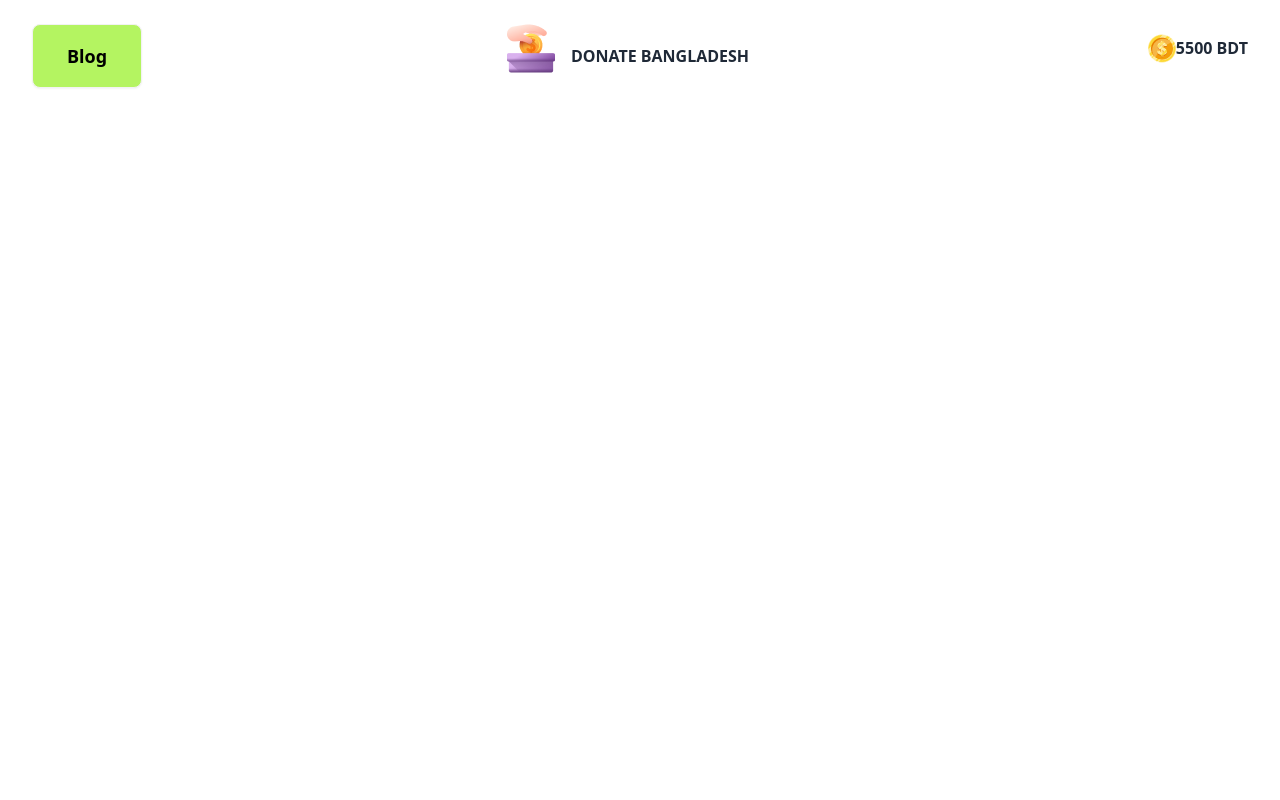
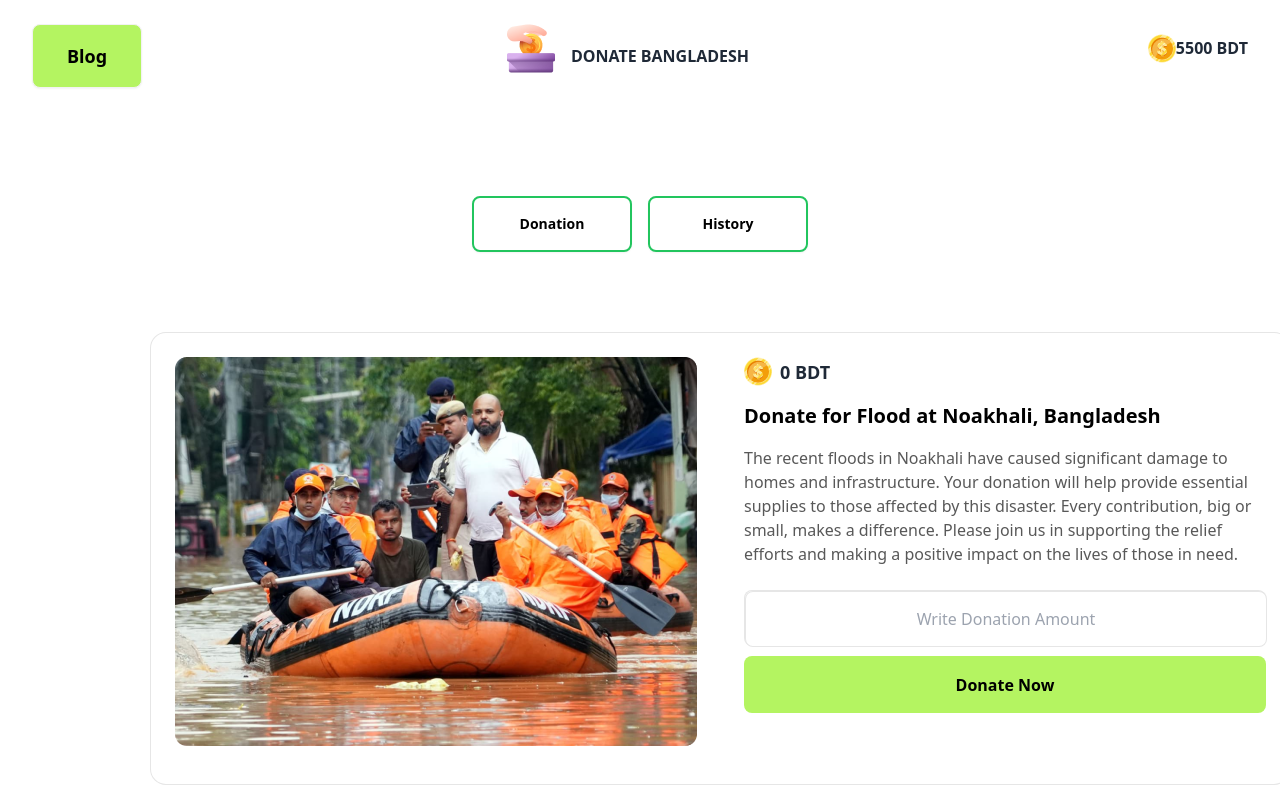
Before and after one commit to dipto230/assignment-5-roy, a plain HTML site: page index.html in a window 1280 px wide. Drawn offline with nearby package versions, Linux system fonts and the light colour scheme.

Commit message:
upper two button histroy and donation and  first card section done

```diff
--- a/index.html
+++ b/index.html
@@ -48,8 +48,59 @@
       <!-- navbar-ends-here -->
     </header>
 
+    <main>
+        <div class="main-section space-x-4">
+            <button id="donationBtn" class="btn bg-white text-black border-2 border-green-500 w-40 h-14" onclick="toggleButton('donation')">Donation</button>
+            <button id="historyBtn" class="btn bg-white text-black border-2 border-green-500  w-40 h-14" onclick="toggleButton('history')">History</button>
+        </div>
+
+     <!-- card-section-start-here -->
+
+     <div id="noyakhali-card" class="flex flex-col md:flex-row border-dotted border-2 border-blue-300 rounded-lg p-6 bg-white">
+
+        <div class="md:w-1/2">
+        <img src="assets/noakhali.png" alt="">
+        </div>
+
+
+        <div class="md:w-1/2 md:pl-6 mt-6 md:mt-0">
+
+          <div class="flex items-center space-x-2 mb-4">
+            <img src="assets/coin.png" alt="">
+            <span class="font-semibold text-lg">0 BDT</span>
+          </div>
+
+
+          <h3 class="text-xl font-bold mb-4 text-black">Donate for Flood at Noakhali, Bangladesh</h3>
+
+
+          <p id="noyakali-donation-description" class=" mb-6">
+            The recent floods in Noakhali have caused significant damage to homes and infrastructure. Your donation will help provide essential supplies to those affected by this disaster. Every contribution, big or small, makes a difference. Please join us in supporting the relief efforts and making a positive impact on the lives of those in need.
+          </p>
+
+
+          <div class="donation-filed">
+
+            <input class="donation-filed" type="text" placeholder="Write Donation Amount">
+
+          </div>
+          <button id="Donate-noyakali" class=" text-black font-bold px-6 py-2 rounded-lg hover:bg-lime-400 bt-6">
+            Donate Now
+          </button>
+        </div>
+      </div>
+
+      <!-- histroy-section -->
+
+
+
+      <!-- card-section-end-here -->
+
+    </main>
+    <script src="js/btn.js"></script>
 
 
 
 </body>
+
 </html>
--- /dev/null
+++ b/js/btn.js
@@ -0,0 +1,15 @@
+function toggleButton(buttonType){
+    const donationBtn = document.getElementById('donationBtn');
+    const historyBtn = document.getElementById('historyBtn');
+    donationBtn.classList.remove('bg-green-500', 'text-white');
+    donationBtn.classList.add('bg-white', 'text-black');
+    historyBtn.classList.remove('bg-green-500', 'text-white');
+    historyBtn.classList.add('bg-white', 'text-black');
+    if (buttonType === 'donation') {
+        donationBtn.classList.remove('bg-white', 'text-black');
+        donationBtn.classList.add('bg-green-500', 'text-white');
+      } else if (buttonType === 'history') {
+        historyBtn.classList.remove('bg-white', 'text-black');
+        historyBtn.classList.add('bg-green-500', 'text-white');
+      }
+}
--- a/style/styles.css
+++ b/style/styles.css
@@ -15,4 +15,61 @@
   }
   .nav-section{
     background:  rgb(249, 247, 243);
+    /* width: 1440px;
+height: 2085px;
+padding: 24px 0px 24px 0px; */
+
   }
+  .main-section{
+    display: flex;
+    justify-content: center;
+    margin-top: 100px;
+  }
+  /* #donationBtn{
+    width: 157px;
+height: 57px;
+  }
+  #historyBtn{
+    width: 157px;
+    height: 57px;
+
+  } */
+   #pic-1{
+    border-radius: 12px;
+   }
+   .donation-filed{
+    width: 522px;
+height: 56px;
+box-sizing: border-box;
+border: 1px solid rgba(17, 17, 17, 0.1);
+border-radius: 8px;
+background: rgb(255, 255, 255);
+text-align: center;
+   }
+
+   #noyakali-donation-description{
+    color:  rgba(17, 17, 17, 0.7);
+   }
+   #Donate-noyakali{
+    border-radius: 8px;
+    width: 522px;
+height: 57px;
+background: rgb(180, 244, 97);
+margin-top: 10px;
+   }
+   #noyakhali-card{
+    width: 1140px;
+height: 453px;
+box-sizing: border-box;
+border: 1px solid rgba(17, 17, 17, 0.1);
+border-radius: 16px;
+background: rgb(255, 255, 255);
+margin-top: 20px;
+display: flex;
+justify-content: flex-start;
+align-items: flex-start;
+flex-direction: row;
+margin-left: 150px;
+margin-right: 150px;
+margin-top: 80px;
+   }
```
